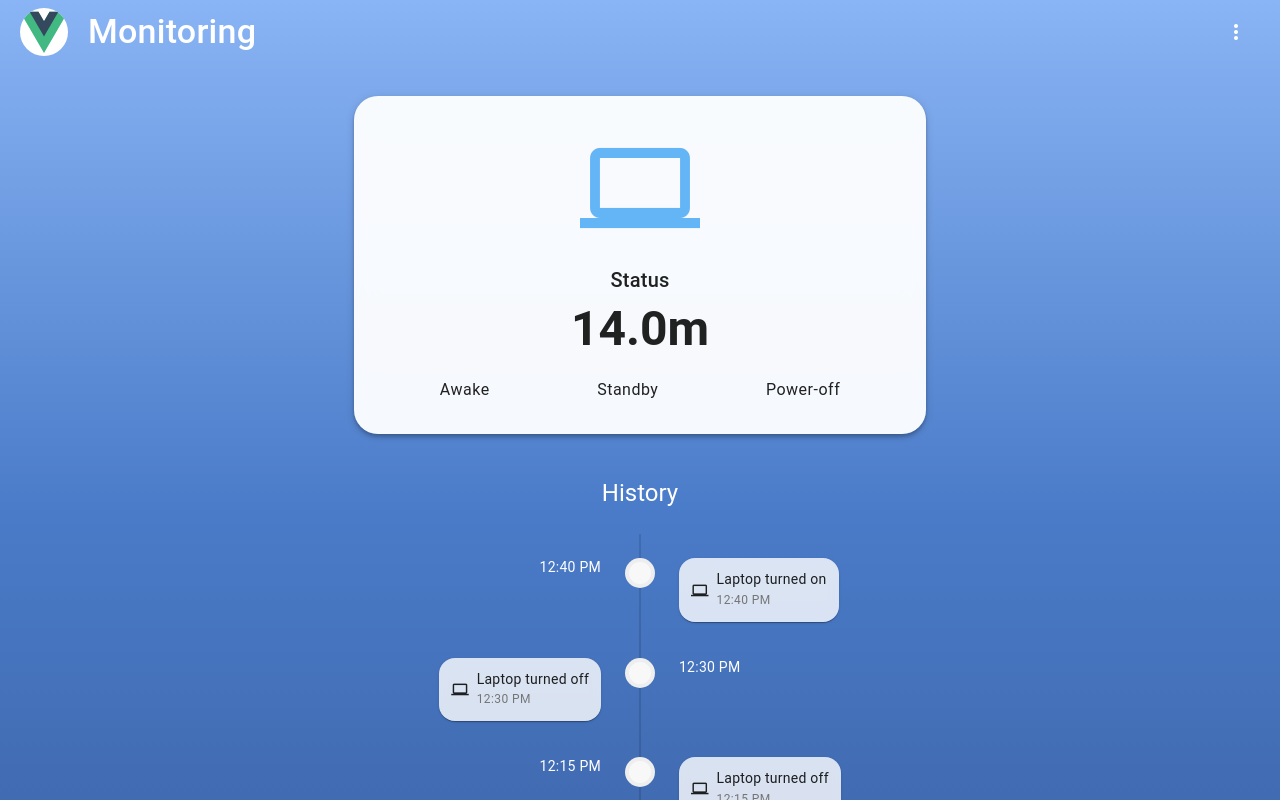
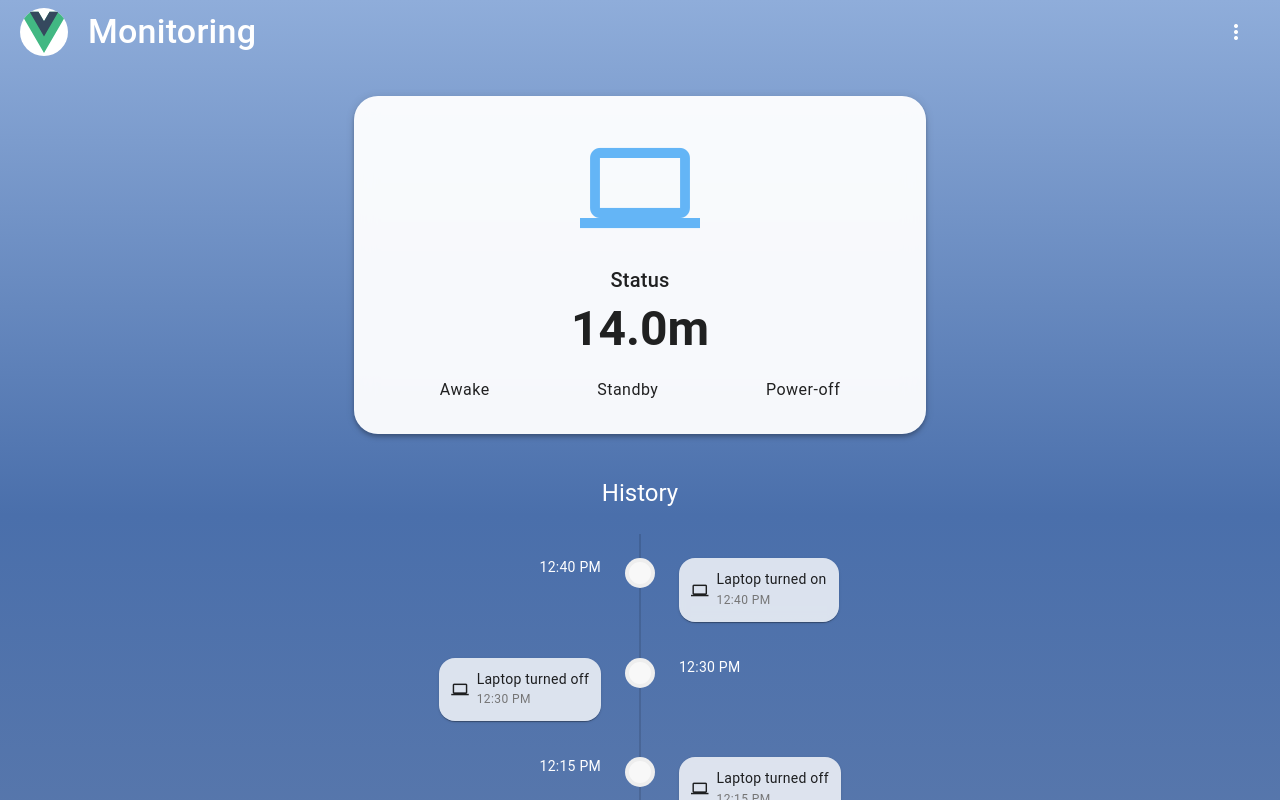
Before and after one commit to AlexandrSHad/power-events, a Vue app in the folder web-client/: page / in a window 1280 px wide. Shown: the top 800 px of the page. Built offline with nearby package versions, Linux system fonts and the light colour scheme.

Commit message:
feat: improve gradient

```diff
--- a/web-client/src/style.css
+++ b/web-client/src/style.css
@@ -1,6 +1,6 @@
 /* Blue gradient background matching the mockup */
 body {
-  background: linear-gradient(180deg, #89B4F5 0%, #4A7BC8 50%, #3A5FA0 100%);
+  background: linear-gradient(180deg, #8fadda 0%, #4a6fab 50%, rgb(96, 124, 172) 100%);
   min-height: 100vh;
   margin: 0;
   padding: 0;
```
